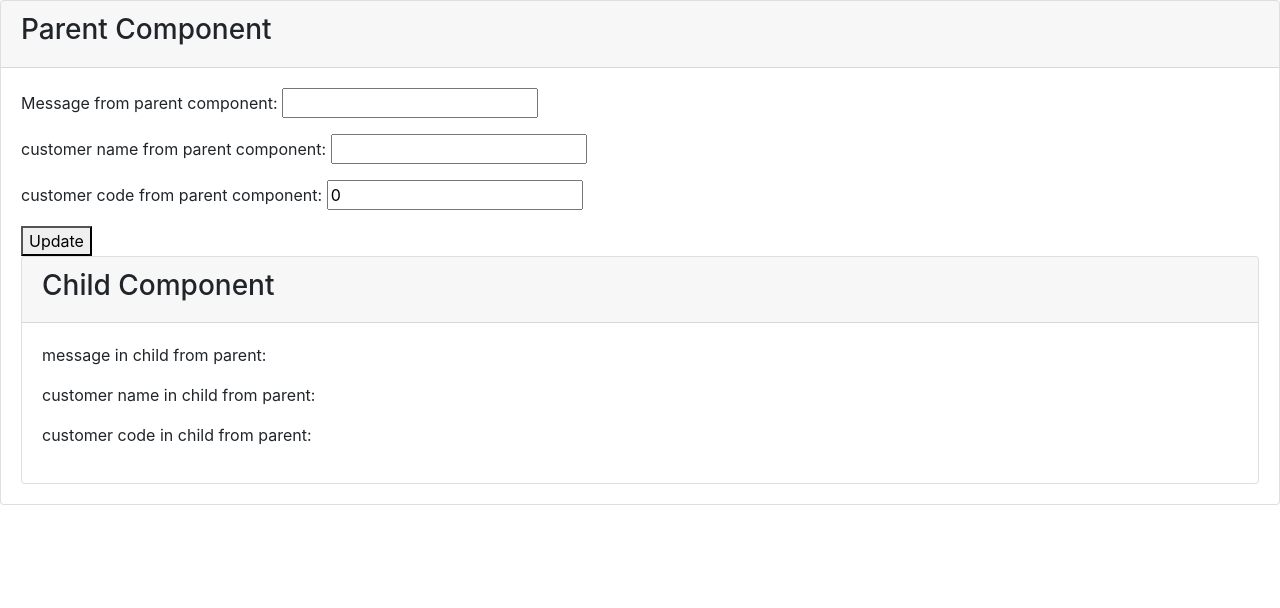
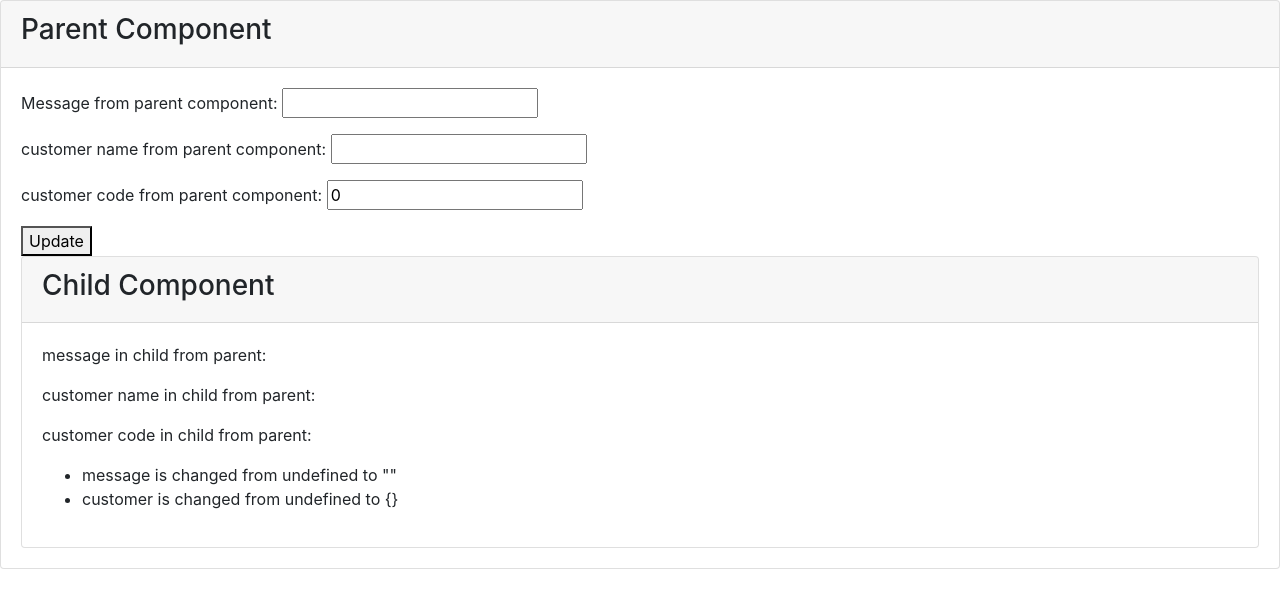
Before and after one commit to thamarais16/Angular_Test_Project, an Angular app: page / in a window 1280 px wide. Shown: the top 608 px of the page. Built offline with nearby package versions, Linux system fonts and the light colour scheme.

Commit message:
4 files modified

```diff
--- a/src/app/child/child.component.html
+++ b/src/app/child/child.component.html
@@ -15,8 +15,13 @@
   <div style="display: block;">
     <div class="card-body">
      <p>message in child from parent: {{message}}</p>
-    <p>customer name in child from parent: {{customer.name}}</p>
-    <p>customer code in child from parent: {{customer.code}}</p>
+      <p>customer name in child from parent: {{customer.name}}</p>
+      <p>customer code in child from parent: {{customer.code}}</p>
+      <ul>
+        <li *ngFor="let log of changeLog">
+          {{log}}
+        </li>
+      </ul>
     </div>
   </div>
 
--- a/src/app/child/child.component.ts
+++ b/src/app/child/child.component.ts
@@ -1,4 +1,4 @@
-import { Component, OnInit, ChangeDetectionStrategy, Input, OnChanges, SimpleChange, SimpleChanges } from '@angular/core';
+import { Component, OnInit, ChangeDetectionStrategy, Input, OnChanges, SimpleChange, SimpleChanges, DoCheck } from '@angular/core';
 import { Customer } from "../customer";
 
 @Component({
@@ -7,12 +7,12 @@ import { Customer } from "../customer";
   styleUrls: ['./child.component.css'],
   //changeDetection: ChangeDetectionStrategy.Default,
 })
-export class ChildComponent implements OnInit, OnChanges {
+export class ChildComponent implements OnInit, OnChanges, DoCheck {
 
   @Input() message: string;
-  @Input() customer: Customer = new Customer();
+  @Input() customer = {} as Customer;
   changeLog: [...string[]] = [];
-
+  oldCustomer = {} as Customer;
   constructor() {
     console.log("child constructor");
   }
@@ -21,15 +21,34 @@ export class ChildComponent implements OnInit, OnChanges {
 
 
   ngOnInit() {
-    console.log("child init");
+    //console.log("child init");
   }
 
   ngOnDestroy(){
-    console.log("child destroy");
+    //console.log("child destroy");
   }
 
+  ngDoCheck(){
+    if(this.oldCustomer.name != this.customer.name || this.oldCustomer.code != this.customer.code){
+      const to = JSON.stringify(this.customer);
+      const from = JSON.stringify(this.oldCustomer);
+      const changes = `do check customer from ${from} to ${to}`;
+      this.changeLog.push(changes);
+      this.oldCustomer = {...this.customer};
+    }
+
+  }
+
+
   ngOnChanges(changes: SimpleChanges){
-    console.log(changes);
+    for(let key in changes){
+      const changee = key;
+      const from = JSON.stringify(changes[key].previousValue);
+      const to = JSON.stringify(changes[key].currentValue);
+      const changeLog = `${changee} is changed from ${from} to ${to}`;
+      this.changeLog.push(changeLog);
+    }
+
   }
 
 
--- a/src/app/parent/parent.component.html
+++ b/src/app/parent/parent.component.html
@@ -26,7 +26,7 @@
       <p>customer code from parent component: <input type="text" [(ngModel)]="code" /></p>
       <button type="button" on-click="updateCustomer()">Update</button>
 
-      <app-child>projected Content</app-child>
+      <app-child [message]="message" [customer]="customer">projected Content</app-child>
     </div>
   </div>
 
--- a/src/app/parent/parent.component.ts
+++ b/src/app/parent/parent.component.ts
@@ -25,33 +25,33 @@ export class ParentComponent implements OnInit {
     console.log("parent init");
   }
 
-  ngOnDestroy(){
-    console.log("parent destroy");
-  }
+  // ngOnDestroy(){
+  //   console.log("parent destroy");
+  // }
 
-  ngOnChanges(){
-    console.log("parent ngOnChanges");
-  }
+  // ngOnChanges(){
+  //   console.log("parent ngOnChanges");
+  // }
 
-  ngDoCheck(){
-    console.log("parent ngDoCheck");
-  }
+  // ngDoCheck(){
+  //   console.log("parent ngDoCheck");
+  // }
 
-  ngAfterContentInit(){
-    console.log("parent ngAfterContentInit");
-  }
+  // ngAfterContentInit(){
+  //   console.log("parent ngAfterContentInit");
+  // }
 
-  ngAfterContentChecked(){
-    console.log("parent ngAfterContentChecked");
-  }
+  // ngAfterContentChecked(){
+  //   console.log("parent ngAfterContentChecked");
+  // }
 
-  ngAfterViewInit(){
-    console.log("parent ngAfterViewInit");
-  }
+  // ngAfterViewInit(){
+  //   console.log("parent ngAfterViewInit");
+  // }
 
-  ngAfterViewChecked(){
-    console.log("parent ngAfterViewChecked");
-  }
+  // ngAfterViewChecked(){
+  //   console.log("parent ngAfterViewChecked");
+  // }
 
   toggle(): void{
     this.displayChild = !this.displayChild;
```
